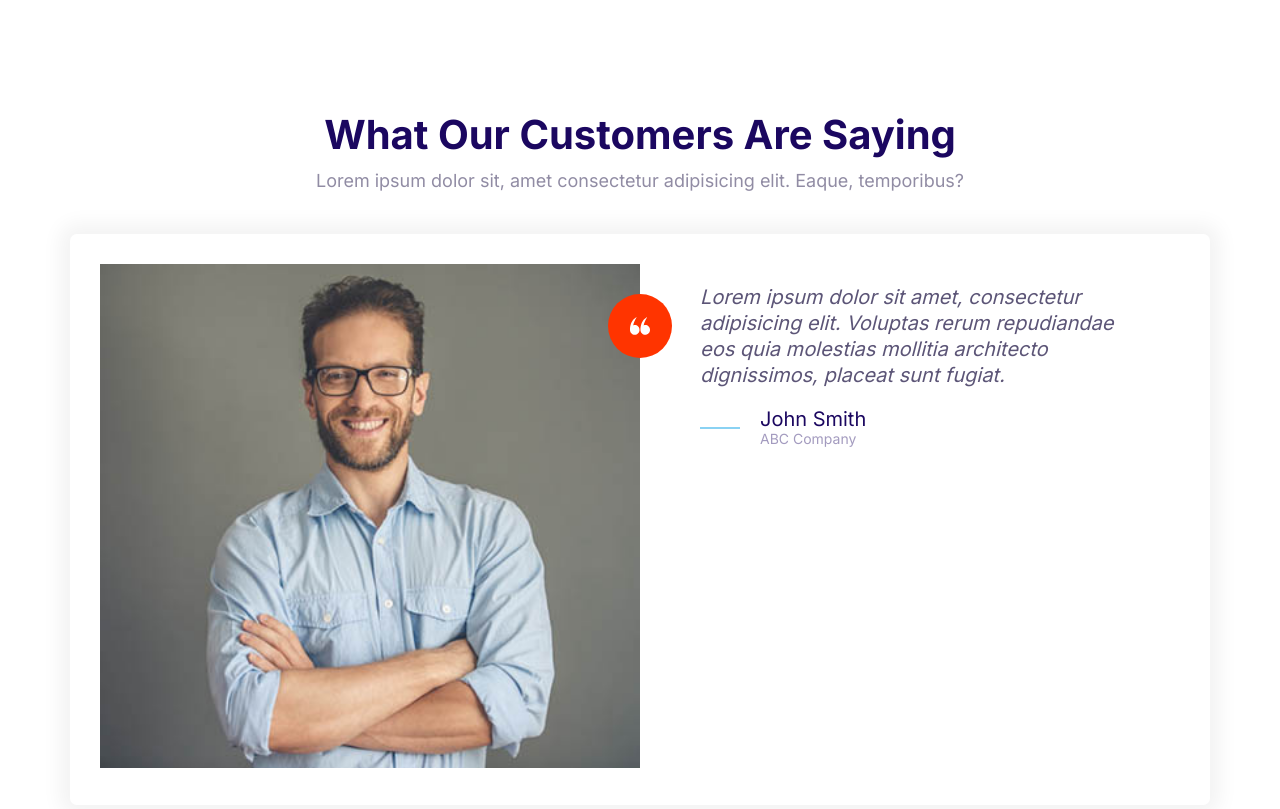
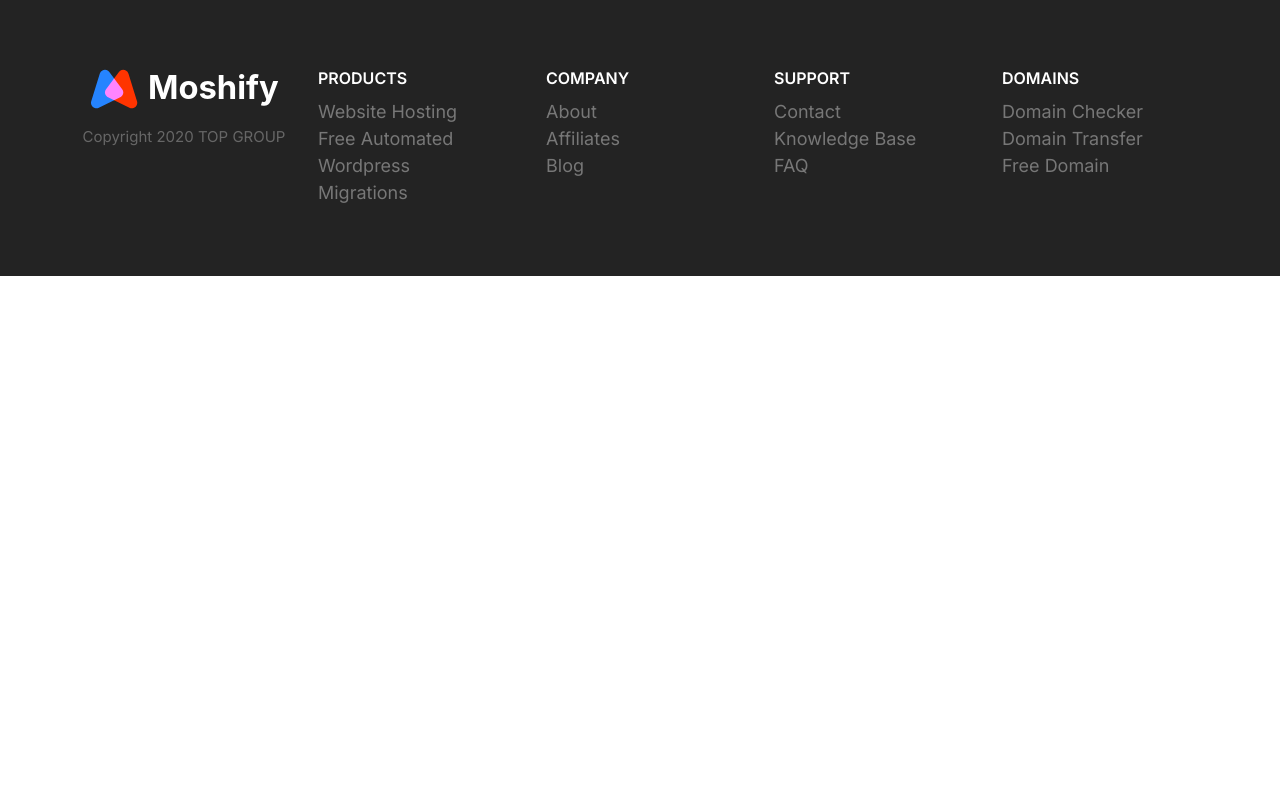
Before and after one commit to deeks777/TOP-group, a plain HTML site: page index.html in a window 1280 px wide. Drawn offline with Linux system fonts and the light colour scheme.

Commit message:
added full footer to the component.

```diff
--- a/css/styles.css
+++ b/css/styles.css
@@ -797,3 +797,81 @@ a{
       max-width: 700px;
     }
   }
+
+
+  /*Footer*/
+
+  .footer{
+    background: #232323;
+  }
+
+  .footer a{
+    color:#777;
+    transition:color .3s ease-out;
+  }
+
+  .footer a:hover{
+    color:#fff;
+  }
+
+  .footer__section{
+    padding:2rem;
+    border-bottom: 1px solid #393939;
+  }
+
+  .footer__section .list{
+    margin:0;
+  }
+
+  .footer__heading{
+    text-transform: uppercase;
+    font-weight: 600;
+  }
+
+  .footer__brand{
+    margin-top:5rem;
+    text-align: center;
+  }
+
+  .footer__brand img{
+    /*TODO:Consider refractoring this and applying it to all images*/
+    width:100%;
+    max-width: 230px;
+  }
+
+  .footer__copyright{
+    color:#fff;
+    font-size: 2rem;
+    opacity:.3
+  }
+
+  @media screen and (min-width:768px){
+    .footer__sections{
+        grid-template-columns: repeat(auto-fit,minmax(10rem,1fr));
+    }
+
+    .footer .collapsible__tick{
+        display: none;
+    }
+    .footer .collapsible__content{
+        opacity:1;
+        max-height: 100%;
+    }
+
+    .footer__brand{
+        order:-1;
+        margin-top: 1rem;
+    }
+
+    .footer__copyright{
+        font-size:1.5rem;
+    }
+
+    .footer__section{
+        border:0;
+    }
+
+    .footer__heading{
+        font-size:1.6rem;
+    }
+  }
--- a/index.html
+++ b/index.html
@@ -14,51 +14,74 @@
     <link rel="stylesheet" href="css/styles.css" />
   </head>
   <body>
-    <section class="block">
-      <header class="block__header">
-        <h2>What Our Customers Are Saying</h2>
-        <p>
-          Lorem ipsum dolor sit, amet consectetur adipisicing elit. Eaque,
-          temporibus?
-        </p>
+    <footer class="block block--dark footer">
+      <div class="container grid footer__sections">
+        <section class="collapsible collapsible--expanded footer__section">
+          <header class="collapsible__header">
+            <h2 class="collapsible__heading footer__heading">Products</h2>
+            <svg class="icon icon--primary collapsible__tick">
+              <use xlink:href="images/sprite.svg#chevron"></use>
+            </svg>
           </header>
-      <div class="container">
-        <body style="padding: 3rem">
-          <div class="card testimonials">
-            <div class="grid grid--cols-2">
-              <div class="testimonial__image">
-                <img src="images/testimonial.jpg" alt="A happy man" />
-                <span class="icon-container icon-container--accent">
-                  <svg class="icon icon--white icon--small">
-                    <use xlink:href="images/sprite.svg#quotes"></use>
+          <div class="collapsible__content">
+            <ul class="list">
+              <li><a href="#">Website Hosting</a></li>
+              <li><a href="#">Free Automated Wordpress</a></li>
+              <li><a href="#">Migrations</a></li>
+            </ul>
+          </div>
+        </section>
+        <section class="collapsible footer__section">
+          <header class="collapsible__header">
+            <h2 class="collapsible__heading footer__heading">Company</h2>
+            <svg class="icon icon--primary collapsible__tick">
+              <use xlink:href="images/sprite.svg#chevron"></use>
             </svg>
-                </span>
+          </header>
+          <div class="collapsible__content">
+            <ul class="list">
+              <li><a href="#">About</a></li>
+              <li><a href="#">Affiliates</a></li>
+              <li><a href="#">Blog</a></li>
+            </ul>
           </div>
-              <blockquote class="quote">
-                <p class="quotes__text">
-                  Lorem ipsum dolor sit amet, consectetur adipisicing elit.
-                  Voluptas rerum repudiandae eos quia molestias mollitia
-                  architecto dignissimos, placeat sunt fugiat.
-                </p>
-                <footer>
-                  <div class="media">
-                    <div class="media__image">
-                      <svg class="icon icon--primary quote__line">
-                        <use xlink:href="images/sprite.svg#line"></use>
+        </section>
+        <section class="collapsible footer__section">
+          <header class="collapsible__header">
+            <h2 class="collapsible__heading footer__heading">Support</h2>
+            <svg class="icon icon--primary collapsible__tick">
+              <use xlink:href="images/sprite.svg#chevron"></use>
             </svg>
+          </header>
+          <div class="collapsible__content">
+            <ul class="list">
+              <li><a href="#">Contact</a></li>
+              <li><a href="#">Knowledge Base</a></li>
+              <li><a href="#">FAQ</a></li>
+            </ul>
           </div>
-                    <div class="media__body">
-                      <h3 class="media__title quote__author">John Smith</h3>
-                      <p class="author__info">ABC Company</p>
+        </section>
+        <section class="collapsible footer__section">
+          <header class="collapsible__header">
+            <h2 class="collapsible__heading footer__heading">Domains</h2>
+            <svg class="icon icon--primary collapsible__tick">
+              <use xlink:href="images/sprite.svg#chevron"></use>
+            </svg>
+          </header>
+          <div class="collapsible__content">
+            <ul class="list">
+              <li><a href="#">Domain Checker</a></li>
+              <li><a href="#">Domain Transfer</a></li>
+              <li><a href="#">Free Domain</a></li>
+            </ul>
           </div>
+        </section>
+        <section class="footer__brand">
+          <img src="images/logo.svg" alt="" />
+          <p class="footer__copyright">Copyright 2020 TOP GROUP</p>
+        </section>
       </div>
     </footer>
-              </blockquote>
-            </div>
-          </div>
-        </body>
-      </div>
-    </section>
     <script src="js/main.js"></script>
   </body>
 </html>
```
Lines whose indentation alone changed are shown as unchanged.
